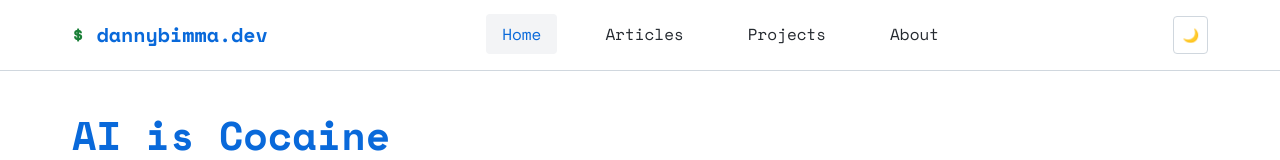
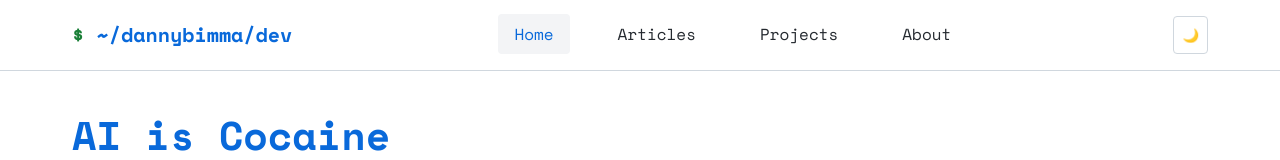
Before and after one commit to DannyBimma/dannybimma.github.io, a plain HTML site: page index.html in a window 1280 px wide. Shown: the top 160 px of the page. Drawn offline with nearby package versions, Linux system fonts and the light colour scheme.

Commit message:
Change name title.

```diff
--- a/index.html
+++ b/index.html
@@ -41,7 +41,7 @@
   <body>
     <header class="site-header">
       <nav>
-        <a href="index.html" class="logo">dannybimma.dev</a>
+        <a href="index.html" class="logo">~/dannybimma/dev</a>
 
         <ul class="nav-links">
           <li><a href="index.html">Home</a></li>
```
